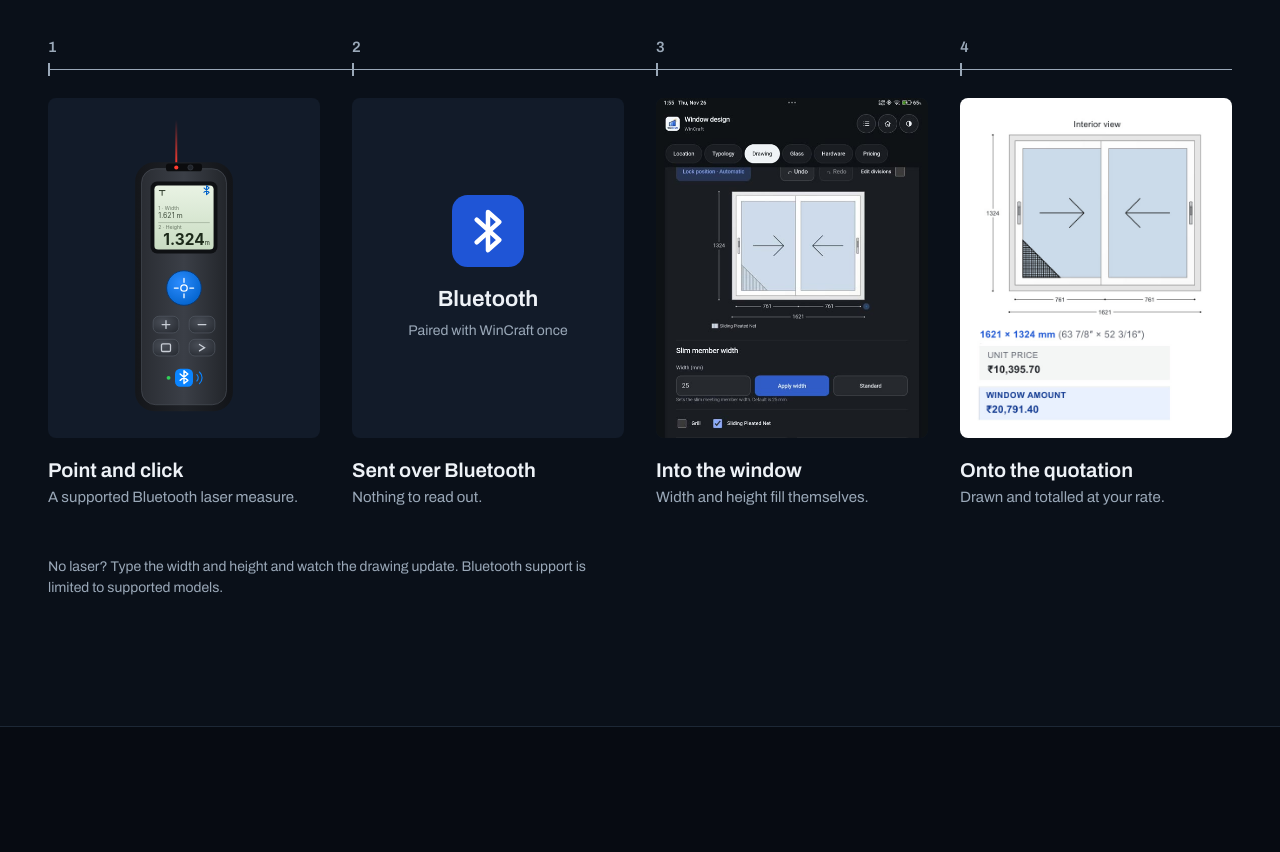
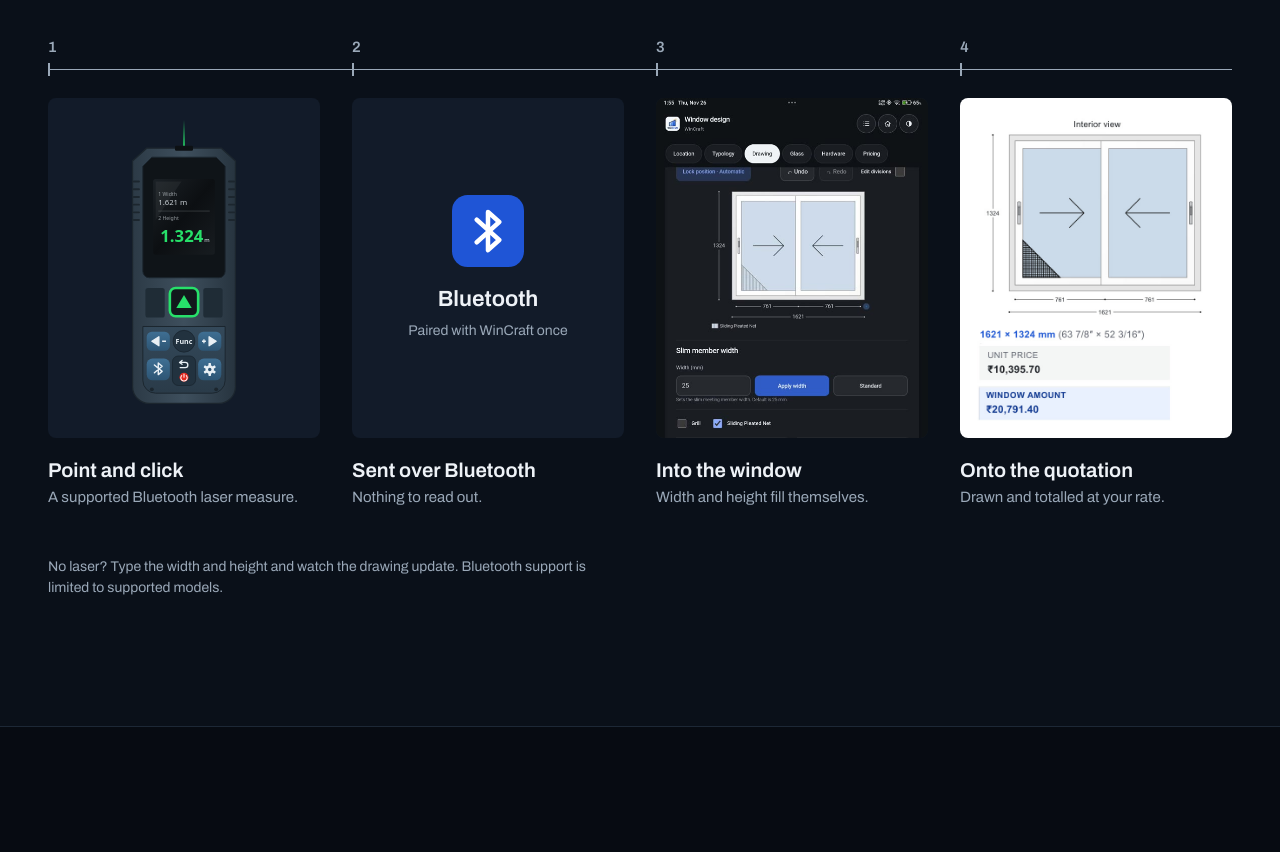
Before and after one commit to wincraftapp/wincraftapp.github.io, a plain HTML site: page index.html in a window 1280 px wide. Shown: the part 1041-1893 px from the top of the page. Drawn offline with Linux system fonts and the light colour scheme.

Commit message:
Step 1: green-laser meter drawing from the real device, without maker branding
Co-Authored-By: Claude Fable 5.2 <noreply@anthropic.com>

```diff
--- a/index.html
+++ b/index.html
@@ -55,7 +55,7 @@
   </div>
   <ol class="steps">
     <li class="step">
-      <div class="shot shot--meter"><img src="assets/laser-meter.svg" alt="Bluetooth laser measure: width 1.621 m, then height 1.324 m" width="220" height="460"></div>
+      <div class="shot shot--meter"><img src="assets/laser-meter-green.svg" alt="Bluetooth laser measure: width 1.621 m, then height 1.324 m" width="220" height="460"></div>
       <h3>Point and click</h3><p>A supported Bluetooth laser measure.</p>
     </li>
     <li class="step">
```
Also changed, not shown: assets/laser-meter-green.svg (added).
